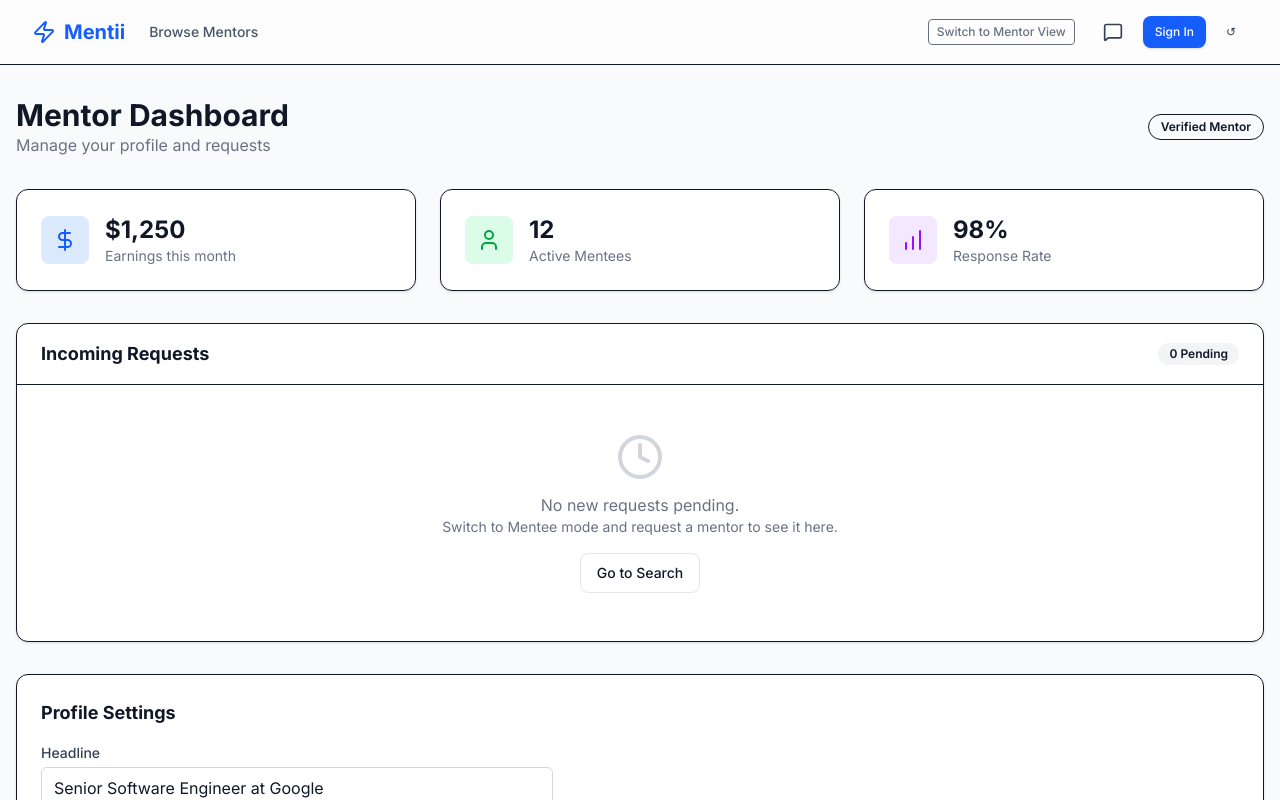
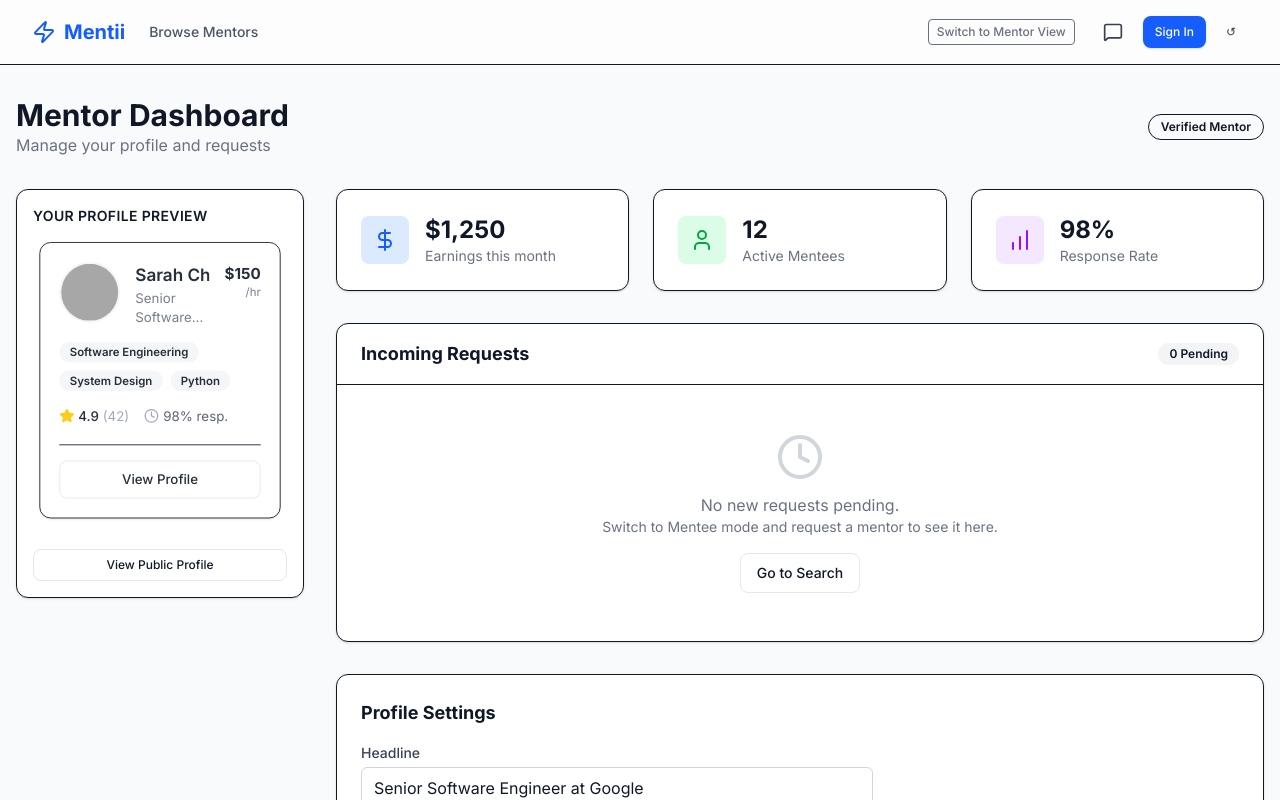
Before and after one commit to nikolasdoan/mentii, a Next.js app: page /dashboard/mentor in a window 1280 px wide. Shown: the top 800 px of the page. Built offline with nearby package versions, Linux system fonts and the light colour scheme; grey boxes are pictures that could not be loaded.

Commit message:
Dashboard: Add Profile Preview sidebar

```diff
--- a/app/dashboard/mentor/page.tsx
+++ b/app/dashboard/mentor/page.tsx
@@ -3,6 +3,8 @@
 import { useStore } from '@/store/useStore';
 import { Button } from '@/components/ui/Button';
 import { MOCK_MENTEES } from '@/data/mentees';
+import { MOCK_MENTORS } from '@/data/mentors';
+import { MentorCard } from '@/components/MentorCard';
 import { Badge } from '@/components/ui/Badge';
 import { Check, X, Clock, User, DollarSign, BarChart } from 'lucide-react';
 import Link from 'next/link';
@@ -10,15 +12,8 @@ import Link from 'next/link';
 export default function MentorDashboard() {
     const { currentUserId, requests, updateRequestStatus, currentUserType } = useStore();
 
-    // In a real app we'd fetch the mentor profile. Here we assume we are simulating "Sarah Chen" (id: 1) or whoever is currentUserId.
-    // But wait, the store defaults currentUserId to 'm1' (Alice).
-    // If the user switched to 'mentor', we should probably treat them as one of the mentors.
-    // For the demo, let's say when you are in 'mentor' mode, you view the dashboard AS "Sarah Chen" (id: 1) for simplicity
-    // OR we just check if there are ANY requests for ANY mentor and show them for demo purposes.
-    // The PRD says: "Mentor dashboard shows a new request (fake routing)".
-    // Let's assume the user IS the mentor they sent a request to?
-    // Or better: The Dashboard shows "Incoming Requests" for ALL mentors that have requests, effectively acting as "The Admin/Mentor View".
-    // This makes the demo smoother: You request "Sarah", switch to Mentor Mode, and see the request for Sarah.
+    // Simulate the current mentor (using Sarah Chen for demo)
+    const currentMentor = MOCK_MENTORS[0];
 
     const activeRequests = Object.entries(requests).map(([mentorId, status]) => ({
         mentorId,
@@ -35,7 +30,25 @@ export default function MentorDashboard() {
                 <Badge variant="outline" className="px-3 py-1">Verified Mentor</Badge>
             </div>
 
-            <div className="grid grid-cols-1 md:grid-cols-3 gap-6 mb-8">
+            <div className="grid grid-cols-1 lg:grid-cols-4 gap-8">
+                {/* Left Sidebar: Profile Preview */}
+                <div className="lg:col-span-1 space-y-6">
+                    <div className="bg-white p-4 rounded-xl border shadow-sm">
+                        <h3 className="font-semibold text-gray-900 mb-4 text-sm uppercase tracking-wide">Your Profile Preview</h3>
+                        <div className="pointer-events-none opacity-90 scale-95 origin-top">
+                            <MentorCard mentor={currentMentor} />
+                        </div>
+                        <div className="mt-4 text-center">
+                            <Link href={`/mentor/${currentMentor.id}`}>
+                                <Button variant="outline" size="sm" className="w-full">View Public Profile</Button>
+                            </Link>
+                        </div>
+                    </div>
+                </div>
+
+                {/* Right Content: Stats & Dashboard */}
+                <div className="lg:col-span-3 space-y-8">
+                    <div className="grid grid-cols-1 md:grid-cols-3 gap-6">
                         <div className="bg-white p-6 rounded-xl border shadow-sm flex items-center gap-4">
                             <div className="p-3 bg-blue-100 text-blue-600 rounded-lg">
                                 <DollarSign className="h-6 w-6" />
@@ -116,7 +129,7 @@ export default function MentorDashboard() {
                         )}
                     </div>
 
-            <div className="mt-8 bg-white rounded-xl border shadow-sm p-6">
+                    <div className="bg-white rounded-xl border shadow-sm p-6">
                         <h2 className="font-bold text-lg text-gray-900 mb-4">Profile Settings</h2>
                         <form className="space-y-4 max-w-lg">
                             <div>
@@ -132,6 +145,8 @@ export default function MentorDashboard() {
                             </div>
                         </form>
                     </div>
+                </div>
+            </div>
         </main>
     );
 }
```
Lines whose indentation alone changed are shown as unchanged.
